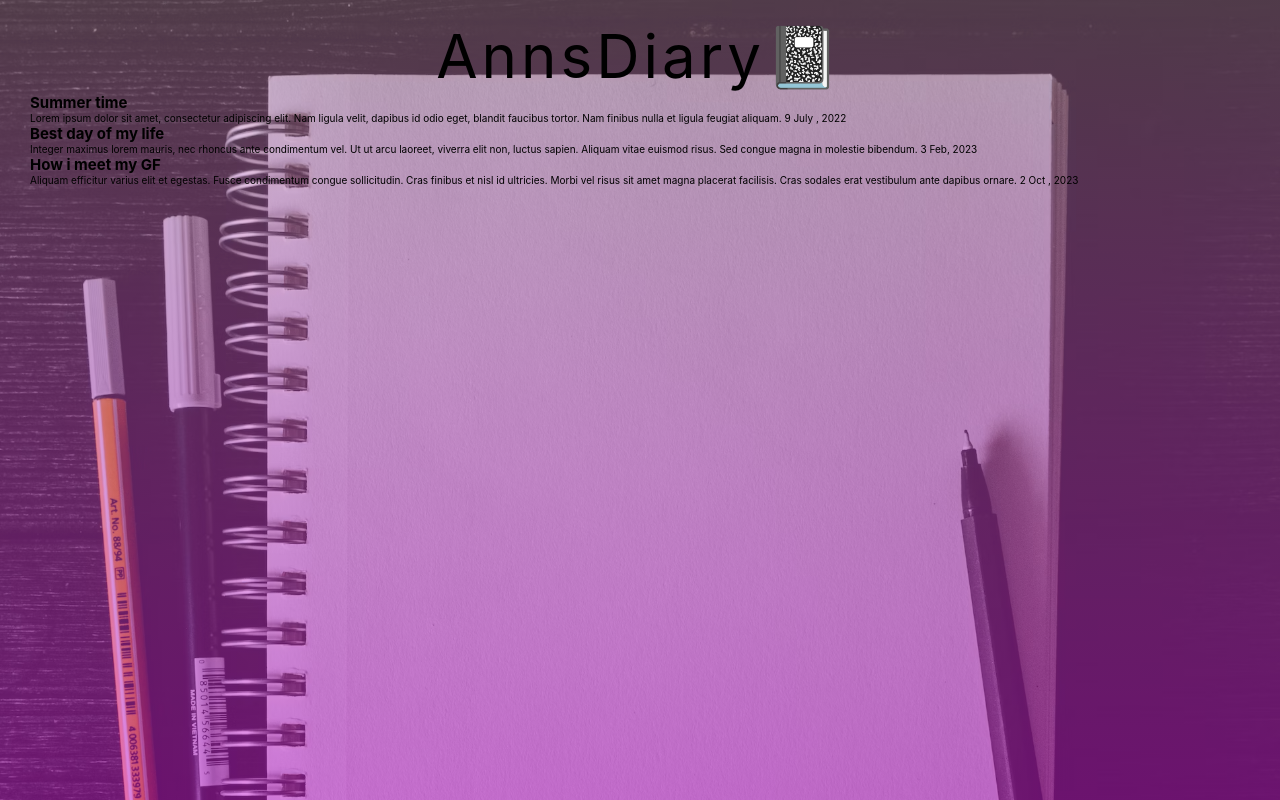
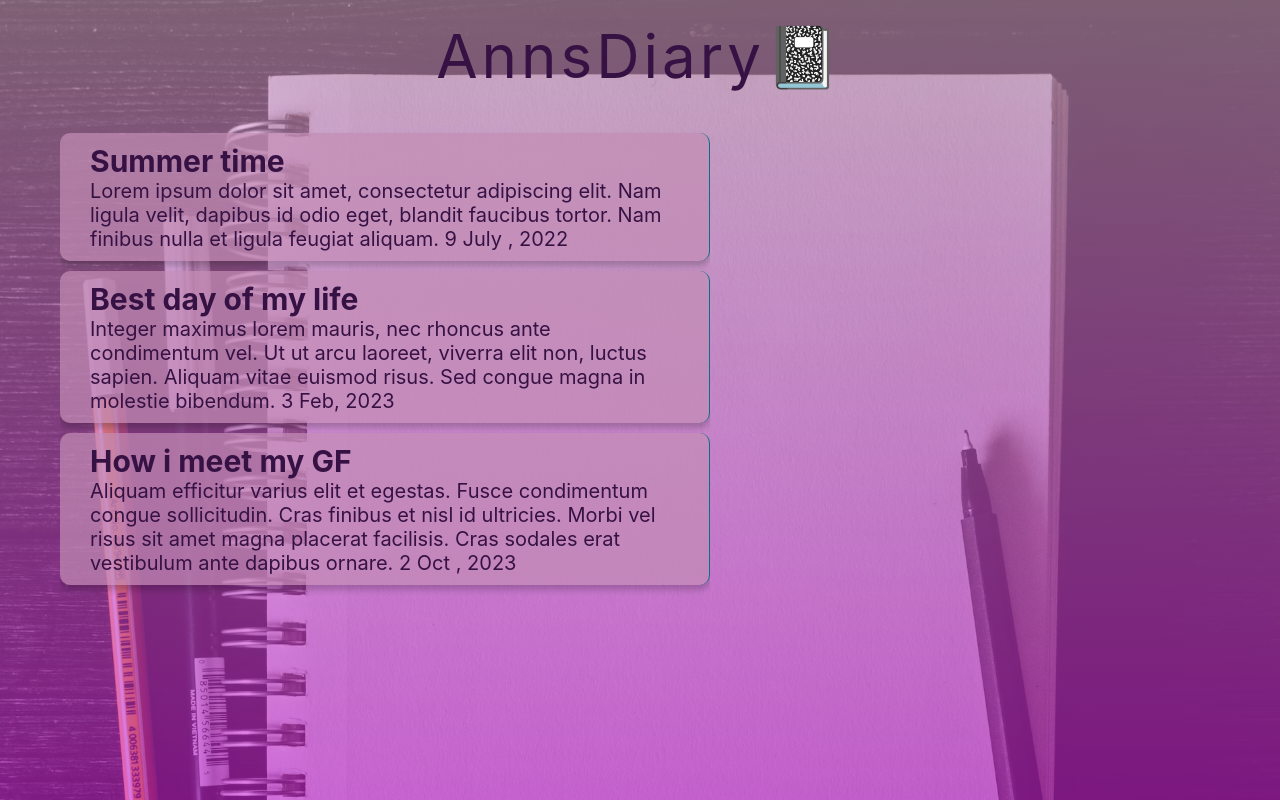
Before and after one commit to Marko010101/AnnsDiary, a React (Create React App) app: page / in a window 1280 px wide. Built offline with nearby package versions, Linux system fonts and the light colour scheme.

Commit message:
Styled list of storys, main container and scroll

```diff
--- a/src/index.css
+++ b/src/index.css
@@ -2,7 +2,7 @@
   --color-primary: #c48eb6;
   --color-secondary: #d223db;
   --color-medium: #076e85;
-  --color-dark: #170a1c;
+  --color-dark: #361244;
 }
 
 * {
@@ -19,14 +19,14 @@ html {
 
 body {
   height: 100vh;
-  /* Combine linear gradient and background image */
   background: linear-gradient(
       to bottom,
-      rgba(196, 142, 182, 0.4),
-      rgba(210, 35, 219, 0.5)
+      rgba(220, 167, 206, 0.562),
+      rgba(211, 38, 220, 0.582)
     ),
     url("/public/backgroundImage.avif") center/cover;
   padding: 2rem 3rem;
+  overflow: hidden;
 }
 
 h1 {
@@ -35,4 +35,71 @@ h1 {
   font-weight: 400;
   font-size: 6rem;
   letter-spacing: 0.4rem;
+  color: var(--color-dark);
+  transform: translateY(-105px);
+  animation: translateTitle 1s ease forwards;
+  animation-delay: 0.5s;
 }
+
+.container {
+  display: grid;
+  grid-template-columns: 1.3fr 1fr;
+  grid-gap: 1rem;
+  padding: 3rem;
+
+  /* grid-gap: 1rem; */
+}
+.story-list {
+  /* padding: 3rem; */
+  height: 60rem;
+  overflow: auto;
+
+  scrollbar-color: var(--color-primary) var(--color-secondary);
+  scrollbar-width: thin;
+  /* grid-gap: 1rem; */
+}
+
+.each-story {
+  padding: 1rem 3rem;
+  margin-top: 1rem;
+  font-size: 2rem;
+  width: 100%;
+  color: var(--color-dark);
+  background-color: rgba(196, 142, 182, 0.7);
+  border-right: 1px solid var(--color-medium);
+  border-radius: 10px;
+  box-shadow: 0 5px 6px rgba(0, 0, 0, 0.2);
+
+  box-sizing: border-box;
+}
+
+@keyframes translateTitle {
+  from {
+    transform: translateY(-105px);
+  }
+  to {
+    transform: translateY(0);
+  }
+}
+
+.story-list::-webkit-scrollbar {
+  width: 12px;
+}
+
+.story-list::-webkit-scrollbar-thumb {
+  background-color: var(--color-secondary);
+  border-radius: 6px;
+}
+
+.story-list::-webkit-scrollbar-track {
+  background-color: var(--color-primary);
+}
+
+.story-list::-webkit-scrollbar-corner {
+  background-color: var(--color-primary);
+}
+
+.story-list {
+  scrollbar-color: var(--color-primary) var(--color-secondary);
+  scrollbar-width: thin;
+}
```
